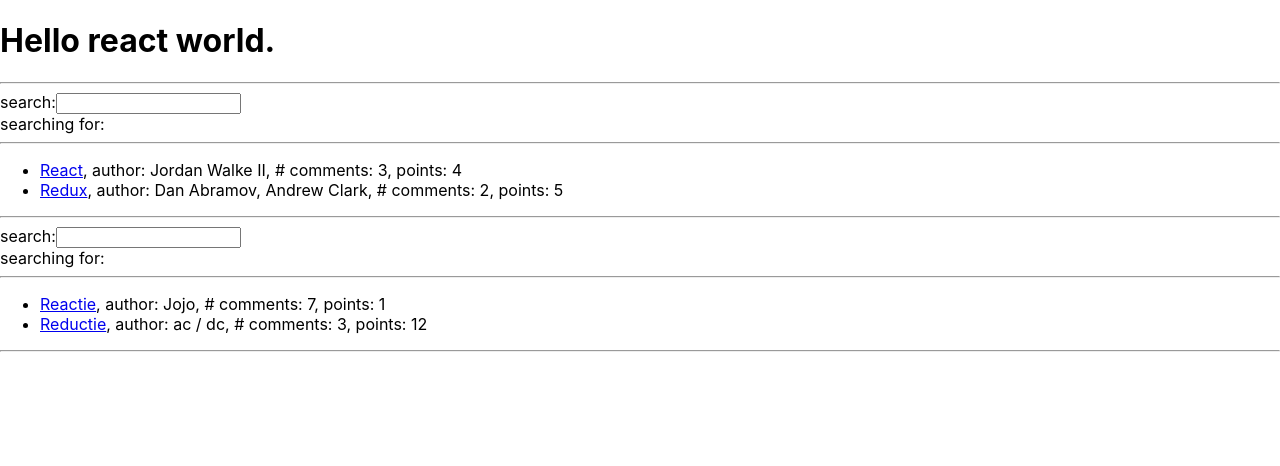
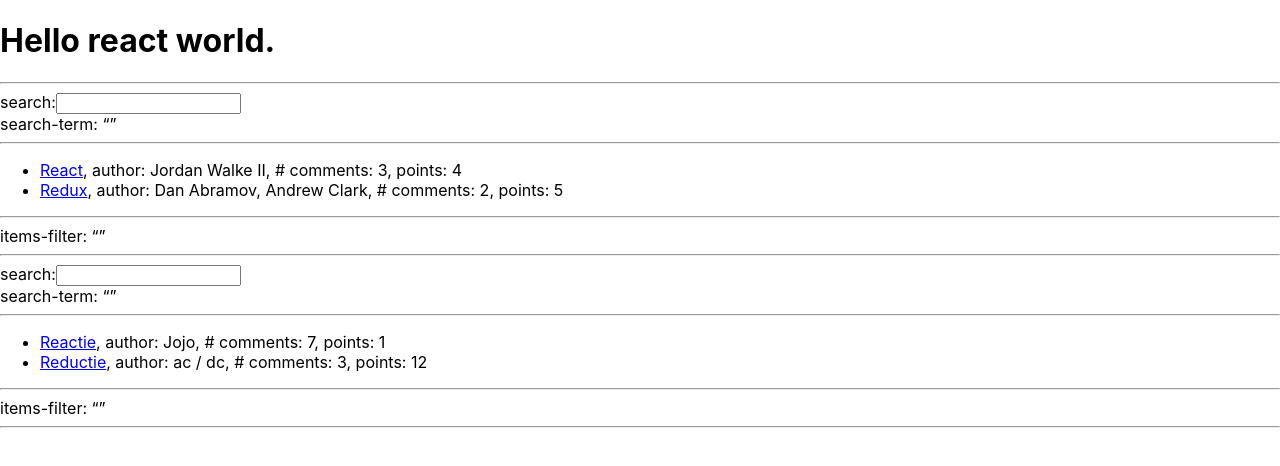
Before and after one commit to tbh26/stories, a React (Create React App) app: page / in a window 1280 px wide. Shown: the top 466 px of the page. Built offline with nearby package versions, Linux system fonts and the light colour scheme.

Commit message:
[r2r][p 55-56] introduce callback handler, pass update(s) "up"

```diff
--- a/src/App.js
+++ b/src/App.js
@@ -1,4 +1,7 @@
 import {useState} from "react";
+
+
+export const noFilter = '';
 
 const App = () => {
 
@@ -60,27 +63,37 @@
 
 const Parent = (props) => {
     const items = props.itemslist;
+    const [itemFilter, setItemFilter] = useState(noFilter);
+
+    const handleFilterUpdate = (term) => {
+        setItemFilter(term)
+    }
 
     return (
         <article>
             <section>
-                <Search/>
+                <Search updateSearchTerm={handleFilterUpdate}/>
             </section>
             <hr/>
             <section>
                 <List list={items}/>
             </section>
+            <hr/>
+            <aside>
+                items-filter: &ldquo;{itemFilter}&rdquo;
+            </aside>
         </article>
     );
 }
 
-const Search = () => {
+const Search = (props) => {
     const [searchTerm, setSearchTerm] = useState('');
 
     const handleChange = (event) => {
         console.debug('event; ', event);
         console.info(`event.target.value: ${event.target.value} `);
         setSearchTerm(event.target.value);
+        props.updateSearchTerm(event.target.value);
     };
 
     return (
@@ -90,7 +103,7 @@
                 <input type="text" onChange={handleChange}/>
             </label>
             <aside>
-                searching for: {searchTerm}
+                search-term: &ldquo;{searchTerm}&rdquo;
             </aside>
         </section>
     );
```
